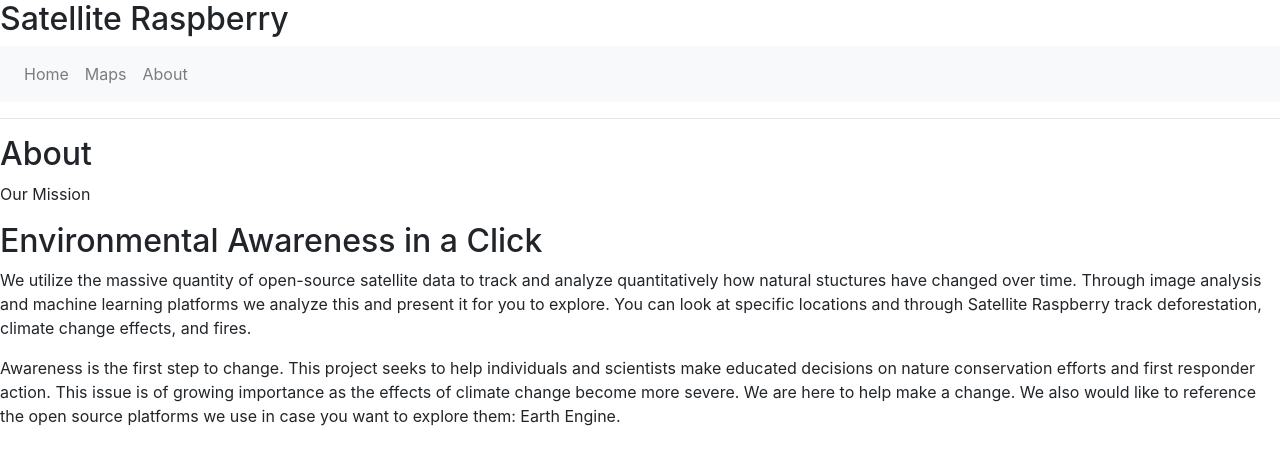
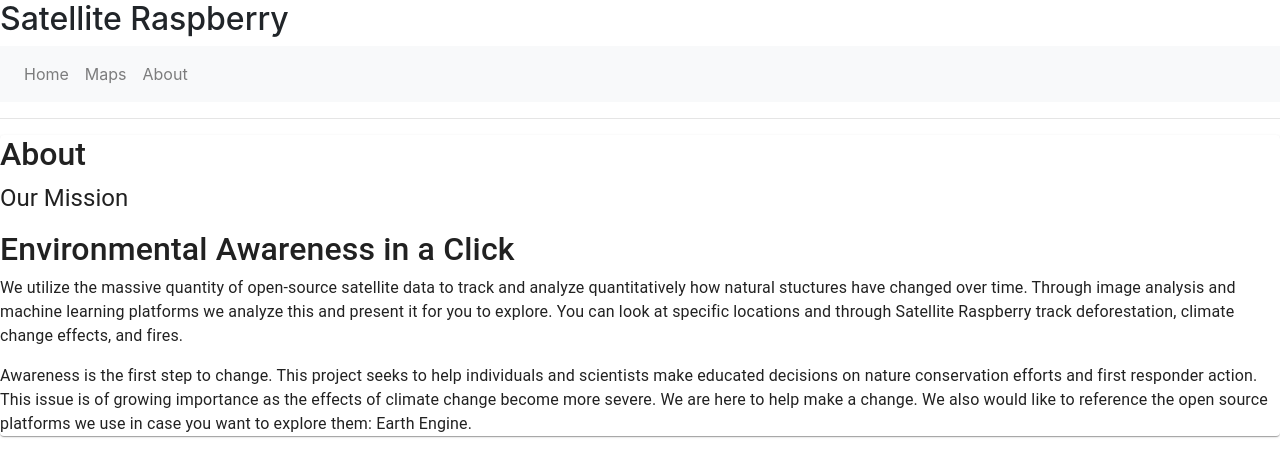
Before and after one commit to rakiasegev/SatelliteRaspberry, a React (Create React App) app: page /about in a window 1280 px wide. Shown: the top 476 px of the page. Built offline with nearby package versions, Linux system fonts and the light colour scheme.

Commit message:
updating firebase configuration with storage compilation:

```diff
--- a/src/components/about.js
+++ b/src/components/about.js
@@ -1,12 +1,25 @@
 import React, { Component } from 'react';
+import { makeStyles } from '@material-ui/core/styles';
+import Paper from '@material-ui/core/Paper';
+import Typography from '@material-ui/core/Typography';
 
+
+//classes = makeStyles(theme => ({
+  //root: {
+    //padding: theme.spacing(3, 2),
+  //},
+//}))
 class About extends Component {
   render() {
     return (
         <div>
-          <h2>About</h2>
+          <Paper >
+        <Typography variant="h5" component="h3">
+        <h2>About</h2>
 								<p>Our Mission</p>
-								<h2>Environmental Awareness in a Click</h2>
+        </Typography>
+        <Typography component="p">
+        <h2>Environmental Awareness in a Click</h2>
 							<p>We utilize the massive quantity of open-source satellite data to track and analyze quantitatively how natural stuctures have changed over time.
 								Through image analysis and machine learning platforms we analyze this and present it for you to explore.
 								You can look at specific locations and through Satellite Raspberry track deforestation, climate change effects, and fires.</p>
@@ -16,7 +29,9 @@
 								This issue is of growing importance as the effects of climate change become more severe. We are here to help make a change.
 
 								We also would like to reference the open source platforms we use in case you want to explore them: Earth Engine.
-							</p></div>
+							</p>      </Typography>
+      </Paper>
+      </div>
     );
   }
 }
--- a/src/components/home.js
+++ b/src/components/home.js
@@ -1,12 +1,33 @@
 import React, { Component } from 'react';
+import storage from './firebaseConfig.js';
 
 class Home extends Component {
+  constructor () {
+    super()
+    this.state = {
+     background: '',
+    }
+
+    this.getImage('slide01.png')
+  }
+
+  getImage (image) {
+    let { state } = this
+    storage.storage().ref().child(`${image}.png`).getDownloadURL().then((url) => {
+      state[image] = url
+      this.setState(state)
+    }).catch((error) => {
+       //Handle any errors
+    })
+  }
+
   render() {
     return (
         <div>
                 <div class="container">
                         <div class="row">
                             <header id="header" class="alt">
+                            <img src={ this.state.slide01 } alt="" />
                               <div class="logo"><a href="/">Raspberry </a></div>
                             </header>
                             <header>
--- a/src/firebaseConfig.js
+++ b/src/firebaseConfig.js
@@ -12,4 +12,7 @@
     measurementId: "G-L42S06X6X5"
   });
 
+firebase.initializeApp(config)
+const storage = firebase.storage().ref()
+
 export default app;
```
Also changed, not shown: 1 other file (tests, documents, lock files or other folders).
